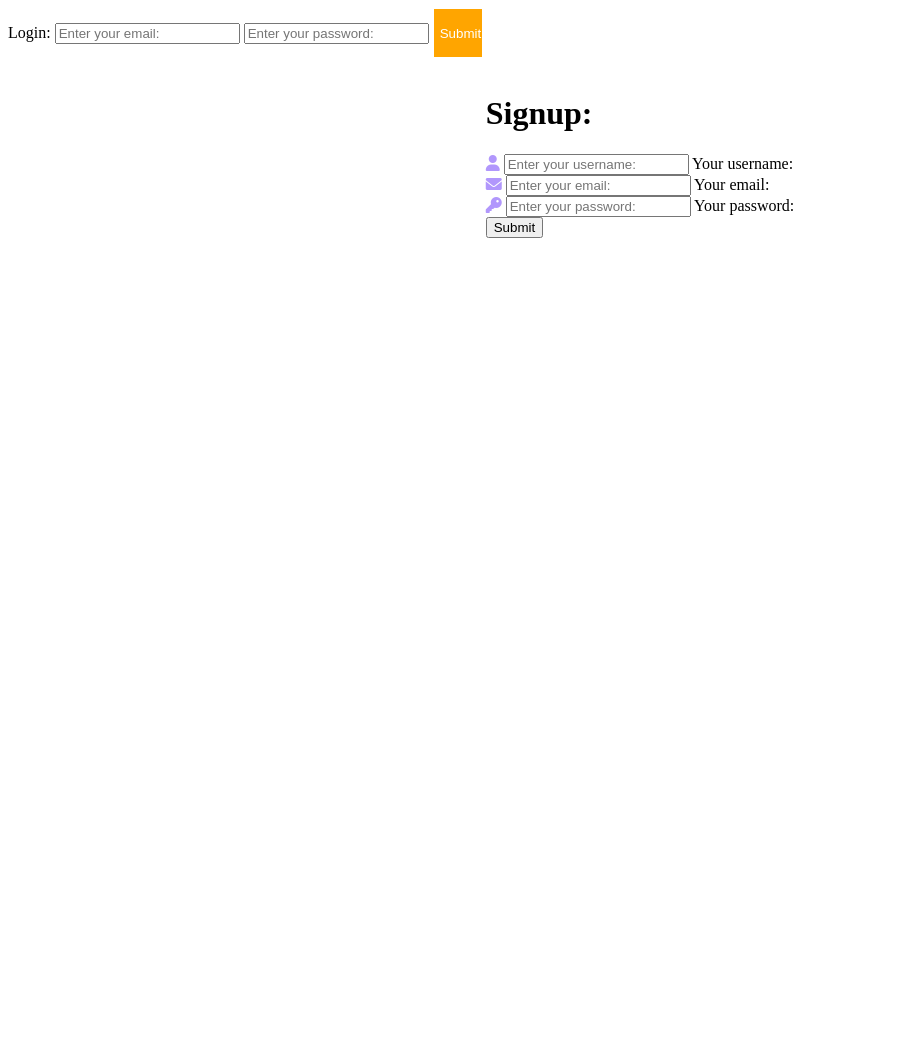
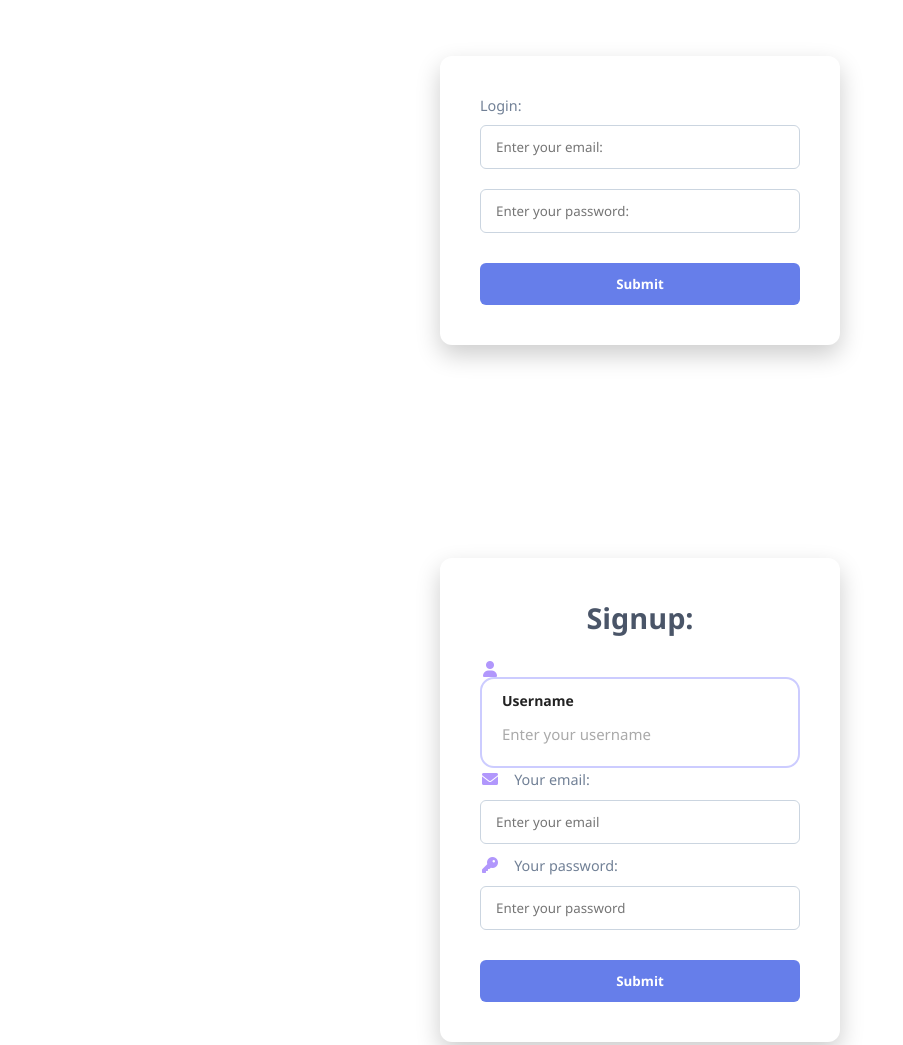
Before and after one commit to kaushalch1/travel, a website: page index.html in a window 1280 px wide. Shown: the top 1045 px of the page, without its empty margins (0-903 px from the left). Before the commit the page ends 800 px from the top, so only its background shows below. Drawn offline with Linux system fonts and the light colour scheme.

Commit message:
style2 changes for page

```diff
--- a/index.html
+++ b/index.html
@@ -7,9 +7,6 @@
     <link rel="stylesheet" href="https://cdnjs.cloudflare.com/ajax/libs/font-awesome/6.0.0/css/all.min.css">
 </head>
 <body>
-
-
-
     <div id="popup">
         <form action="/login" method="post">
             <label>Login:</label>
@@ -19,19 +16,24 @@
         </form>
     </div>
     <div id="popup1">
+    <section>
         <form action="/signup" method="post">
             <h1>Signup:</h1>
             <i class="fa-solid fa-user" style="color: rgb(177, 151, 252);"></i>
-            <input type="text" name="username" placeholder="Enter your username:" required>
-            <label>Your username:</label><br>
+            <div class="search-box">
+            <!-- <label>Your username:</label> -->
+             <div class="title">Username</div>
+            <input type="text" name="username" placeholder="Enter your username" id="input" required>
+            </div>
             <i class="fa-solid fa-envelope" style="color: rgb(177, 151, 252);"></i>
-            <input type="email" name="email" placeholder="Enter your email:" required>
-            <label>Your email:</label><br>
+            <label>Your email:</label>
+            <input type="email" name="email" placeholder="Enter your email" required>
             <i class="fa-solid fa-key" style="color: rgb(177, 151, 252);"></i>
-            <input type="password" name="password" placeholder="Enter your password:" required>
-            <label>Your password:</label><br>
+            <label>Your password:</label>
+            <input type="password" name="password" placeholder="Enter your password" required>
             <button type="submit">Submit</button>
         </form>
+    </section>
     </div>
     <script src="index.js"></script>
 </body>
--- a/style.css
+++ b/style.css
@@ -1,15 +1,99 @@
 *{
     box-sizing: border-box;
+    margin: 0;
+    padding: 0;
+    font-family: 'Segoe UI', Tahoma, Geneva, Verdana, sans-serif;
 }
-#submit{
-    height: 50px;
-    width: 50px;
-    background-color: orange;
-    color: white;
-    border: 1px solid white;
+body {
+    color: #333;
 }
-#popup1{
+#popup, #popup1 {
     display: flex;
     align-items: center;
     justify-content: center;
+    min-height: 50vh;
+    padding: 20px;
 }
+#popup1 {
+    min-height: 100vh;
+}
+section, #popup form {
+    background-color: white;
+    border-radius: 12px;
+    box-shadow: 0 10px 25px rgba(0,0,0,0.2);
+    padding: 2.5rem;
+    width: 100%;
+    max-width: 400px;
+}
+h1, label[for="Login:"] {
+    font-size: 1.8rem;
+    margin-bottom: 1.5rem;
+    color: #4a5568;
+    text-align: center;
+    display: block;
+}
+form i {
+    margin-right: 10px;
+    width: 20px;
+    text-align: center;
+}
+input {
+    width: 100%;
+    padding: 12px 15px;
+    margin: 10px 0;
+    border: 1px solid #cbd5e0;
+    border-radius: 6px;
+    outline: none;
+    transition: border-color 0.2s;
+}
+input:focus {
+    /*border-color: #667eea;*/
+    border-color: white;
+}
+label {
+    font-size: 0.9rem;
+    color: #718096;
+}
+button {
+    width: 100%;
+    padding: 12px;
+    margin-top: 20px;
+    background-color: #667eea;
+    color: white;
+    border: none;
+    border-radius: 6px;
+    font-weight: bold;
+    cursor: pointer;
+    transition: background 0.3s;
+}
+button:hover {
+    background-color: #5a67d8;
+}
+.search-box{
+    background-color: #fff;
+    border: 2px solid #ccccff;
+    border-radius: 14px;
+    padding: 12px 20px;
+    font-family: sans-serif;
+    width: 100%;
+    max-width: 500px;
+    box-sizing: border-box;
+}
+.title{
+    font-weight: bold;
+    color: #222222;
+    font-size: 14px;
+    margin-bottom: 4px;
+}
+#input{
+    border: none;
+    outline: none;
+    width: 100%;
+    font-size: 15px;
+    padding: 0;
+    color: #222222;
+}
+#input::placeholder{
+    color: #aaaaaa;
+    opacity: 1;
+}
```
